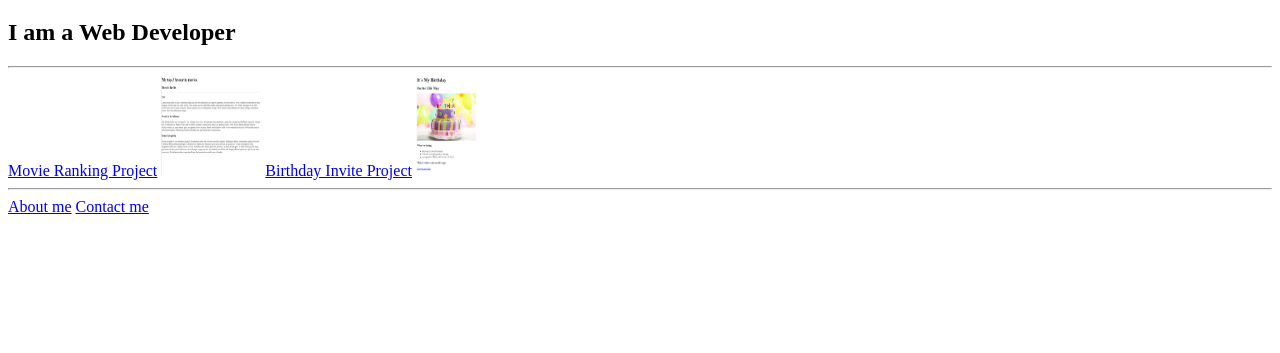
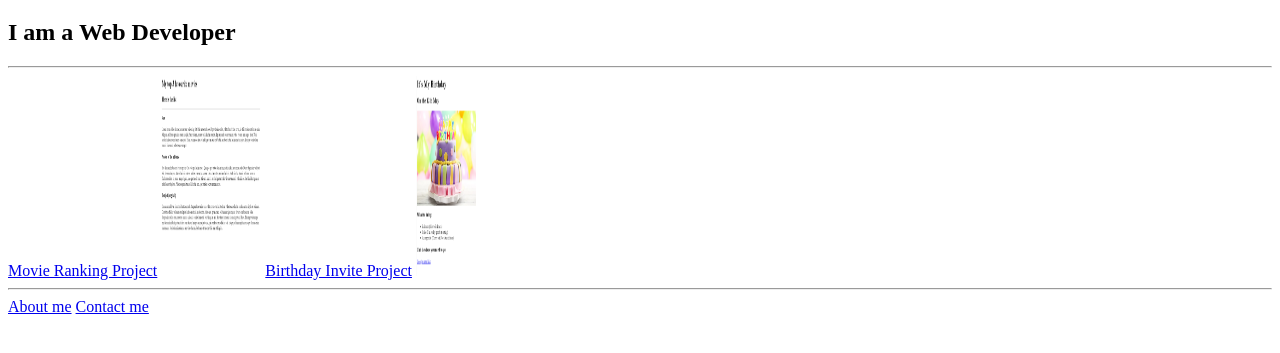
Before and after one commit to Abhebbardeveloper/html-portfolio, a plain HTML site: page index.html in a window 1280 px wide. Shown: the part 61-414 px from the top of the page. Drawn offline with Linux system fonts and the light colour scheme.

Commit message:
Update index.html

```diff
--- a/index.html
+++ b/index.html
@@ -9,10 +9,10 @@
     <h2>I am a Web Developer</h2>
     <hr/>
     <a href="./public/movie-ranking.html">Movie Ranking Project</a>
-    <img src="./assets/images/Movie Ranking Preview.png" height="100" width="100"/>
+    <img src="./assets/images/Movie Ranking Preview.png" height="200" width="100"/>
 
     <a href="./public/birthday-invite.html">Birthday Invite Project</a>
-    <img src="./assets/images/Birthday Invite Preview.png" height="100" width="100"/>
+    <img src="./assets/images/Birthday Invite Preview.png" height="200" width="100"/>
     <hr/>
     <a href="./public/about.html">About me</a> <a href="./public/contact.html">Contact me</a>
 </body>
```
